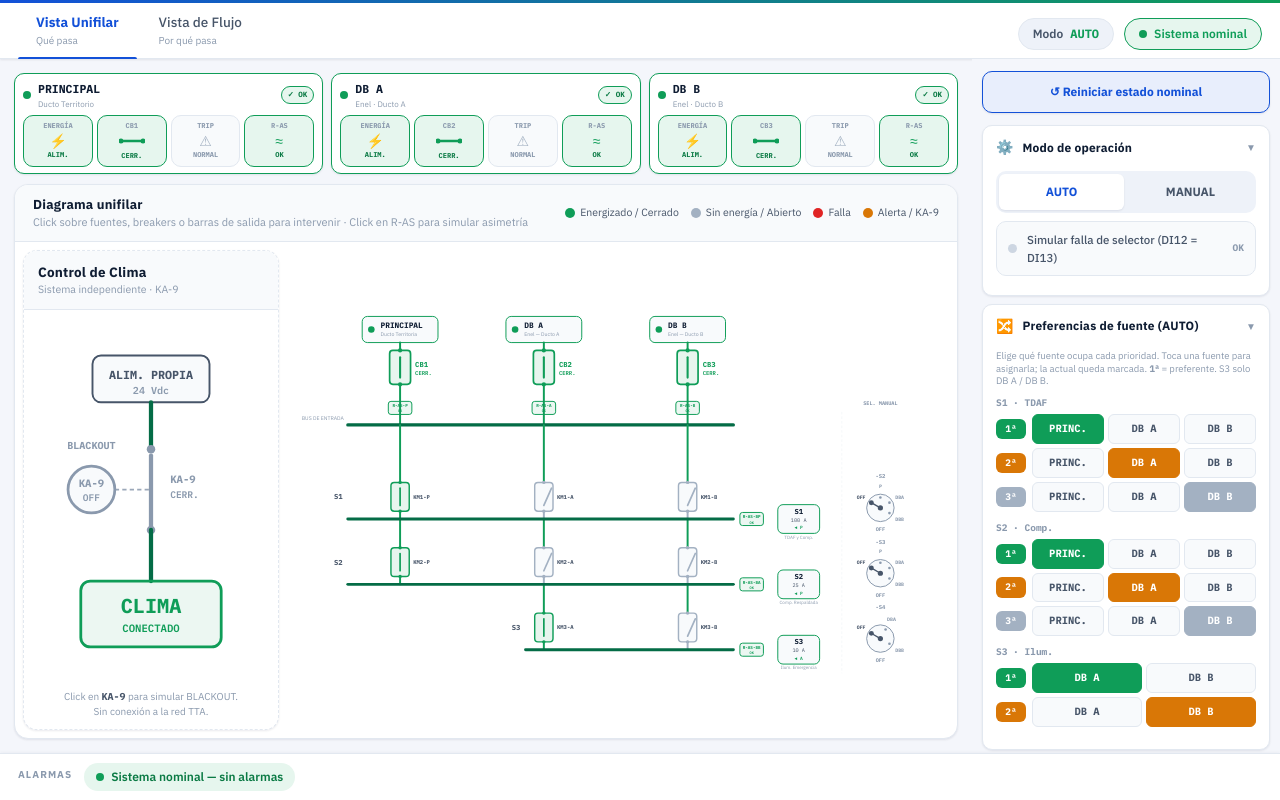
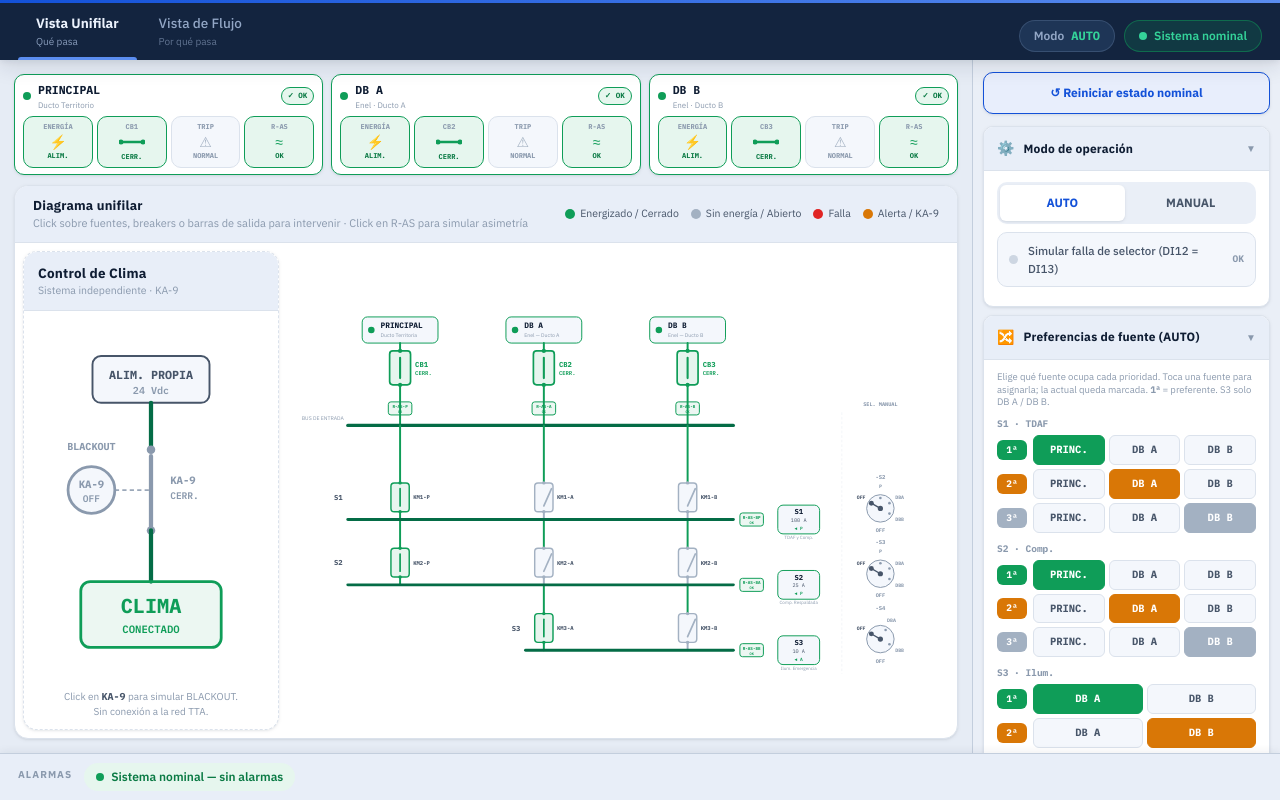
Before and after one commit to NicoBrito/tta-simulator, a React (Vite) app: page / in a window 1280 px wide. Built offline with nearby package versions, Linux system fonts and the light colour scheme.

Commit message:
patos prompt

```diff
--- a/src/components/AlarmPanel/AlarmPanel.tsx
+++ b/src/components/AlarmPanel/AlarmPanel.tsx
@@ -17,8 +17,8 @@ export default function AlarmPanel() {
 
   return (
     <footer style={{
-      flexShrink: 0, background: 'var(--bg-surface)', borderTop: '1px solid var(--border)',
-      boxShadow: '0 -1px 3px rgba(15,29,51,0.04)',
+      flexShrink: 0, background: 'var(--bg-header)', borderTop: '1px solid var(--border-strong)',
+      boxShadow: '0 -2px 8px rgba(15,29,51,0.06)',
     }}>
       <div style={{ display: 'flex', alignItems: 'flex-start', gap: 12, padding: '9px 18px' }}>
         <span style={{
--- a/src/components/ControlPanel/ControlPanel.tsx
+++ b/src/components/ControlPanel/ControlPanel.tsx
@@ -32,7 +32,9 @@ function Section({ title, icon, badge, defaultOpen = true, children }: {
     }}>
       <button type="button" onClick={() => setOpen((o) => !o)} style={{
         width: '100%', display: 'flex', alignItems: 'center', gap: 9,
-        padding: '11px 13px', border: 'none', background: 'transparent',
+        padding: '11px 13px', border: 'none',
+        background: 'var(--bg-header)',
+        borderBottom: open ? '1px solid var(--border)' : 'none',
         cursor: 'pointer', textAlign: 'left',
       }}>
         <span style={{ fontSize: 14 }}>{icon}</span>
@@ -53,7 +55,7 @@ function Section({ title, icon, badge, defaultOpen = true, children }: {
         {open && (
           <motion.div initial={{ height: 0, opacity: 0 }} animate={{ height: 'auto', opacity: 1 }}
             exit={{ height: 0, opacity: 0 }} transition={{ duration: 0.2 }} style={{ overflow: 'hidden' }}>
-            <div style={{ padding: '2px 13px 13px' }}>{children}</div>
+            <div style={{ padding: '11px 13px 13px' }}>{children}</div>
           </motion.div>
         )}
       </AnimatePresence>
@@ -147,7 +149,8 @@ export default function ControlPanel() {
   return (
     <aside className="tta-scroll" style={{
       width: 308, flexShrink: 0, height: '100%', overflowY: 'auto',
-      padding: '12px 10px', background: 'var(--bg-app)',
+      padding: '12px 10px', background: 'var(--bg-subtle)',
+      borderLeft: '1px solid var(--border-strong)',
     }}>
       {/* ── RESET ── */}
       <button type="button" onClick={reset} style={{
--- a/src/components/Navbar/Navbar.tsx
+++ b/src/components/Navbar/Navbar.tsx
@@ -5,6 +5,12 @@ const TABS: { id: ActiveTab; label: string; hint: string }[] = [
   { id: 'unifilar', label: 'Vista Unifilar', hint: 'Qué pasa' },
   { id: 'flujo', label: 'Vista de Flujo', hint: 'Por qué pasa' },
 ]
+
+// Acentos legibles sobre el chrome navy
+const BRAND_LIGHT = '#5b8def'
+const GREEN_LIGHT = '#34d399'
+const RED_LIGHT = '#f87171'
+const AMBER_LIGHT = '#fbbf24'
 
 export default function Navbar() {
   const activeTab = useSimulatorStore((s) => s.activeTab)
@@ -14,17 +20,18 @@ export default function Navbar() {
   const alarmCount = useSimulatorStore((s) => s.derived.alarms.length)
 
   const ok = alarmCount === 0
-  const statusColor = ok ? 'var(--energized)' : 'var(--fault)'
+  const statusColor = ok ? GREEN_LIGHT : RED_LIGHT
 
   return (
     <header style={{
-      background: 'var(--bg-surface)',
-      borderBottom: '1px solid var(--border)',
-      boxShadow: 'var(--shadow-sm)',
+      background: 'var(--ink)',
+      boxShadow: 'var(--shadow-md)',
       flexShrink: 0,
+      position: 'relative',
+      zIndex: 20,
     }}>
-      {/* Acento superior */}
-      <div style={{ height: 3, background: 'linear-gradient(90deg, var(--brand), var(--energized))' }} />
+      {/* Acento superior de marca (sin verde, reservado para "energizado") */}
+      <div style={{ height: 3, background: `linear-gradient(90deg, var(--brand), ${BRAND_LIGHT})` }} />
 
       {/* Fila única: tabs + estado */}
       <div style={{ display: 'flex', alignItems: 'flex-end', gap: 4, padding: '0 18px' }}>
@@ -34,19 +41,19 @@ export default function Navbar() {
             <button key={t.id} type="button" onClick={() => setActiveTab(t.id)}
               style={{
                 position: 'relative', border: 'none', background: 'transparent',
-                padding: '9px 18px 10px', cursor: 'pointer',
+                padding: '10px 18px 11px', cursor: 'pointer',
                 display: 'flex', flexDirection: 'column', alignItems: 'flex-start', gap: 1,
               }}>
               <span style={{
                 fontSize: 13.5, fontWeight: active ? 700 : 500,
-                color: active ? 'var(--brand)' : 'var(--text-secondary)',
+                color: active ? 'var(--on-ink)' : 'var(--on-ink-muted)',
                 transition: 'color 0.18s',
               }}>{t.label}</span>
-              <span style={{ fontSize: 10, color: 'var(--text-muted)' }}>{t.hint}</span>
+              <span style={{ fontSize: 10, color: 'var(--on-ink-muted)', opacity: active ? 0.9 : 0.6 }}>{t.hint}</span>
               <span style={{
-                position: 'absolute', left: 0, right: 0, bottom: -1, height: 2.5,
-                borderRadius: '2px 2px 0 0',
-                background: active ? 'var(--brand)' : 'transparent',
+                position: 'absolute', left: 0, right: 0, bottom: 0, height: 3,
+                borderRadius: '3px 3px 0 0',
+                background: active ? BRAND_LIGHT : 'transparent',
                 transition: 'background 0.18s',
               }} />
             </button>
@@ -54,12 +61,12 @@ export default function Navbar() {
         })}
 
         {/* Estado a la derecha */}
-        <div style={{ marginLeft: 'auto', display: 'flex', alignItems: 'center', gap: 10, paddingBottom: 8 }}>
+        <div style={{ marginLeft: 'auto', display: 'flex', alignItems: 'center', gap: 9, paddingBottom: 8 }}>
           {ka9 && (
             <span style={{
               display: 'inline-flex', alignItems: 'center', gap: 6,
-              padding: '5px 12px', borderRadius: 'var(--r-pill)', fontSize: 11.5, fontWeight: 600,
-              background: 'var(--warn-tint)', color: 'var(--warn)', border: '1px solid var(--warn)',
+              padding: '5px 12px', borderRadius: 'var(--r-pill)', fontSize: 11.5, fontWeight: 700,
+              background: 'rgba(217,119,6,0.18)', color: AMBER_LIGHT, border: '1px solid rgba(217,119,6,0.5)',
               fontFamily: 'var(--font-mono)',
             }}>
               ● KA-9 ACTIVO
@@ -68,19 +75,19 @@ export default function Navbar() {
           <span style={{
             display: 'inline-flex', alignItems: 'center', gap: 7,
             padding: '6px 14px', borderRadius: 'var(--r-pill)', fontSize: 12, fontWeight: 600,
-            background: 'var(--bg-subtle)', color: 'var(--text-secondary)',
-            border: '1px solid var(--border)',
+            background: 'var(--ink-soft)', color: 'var(--on-ink-muted)',
+            border: '1px solid var(--ink-line)',
           }}>
             Modo
-            <strong style={{ fontFamily: 'var(--font-mono)', color: mode === 'AUTO' ? 'var(--energized)' : 'var(--warn)' }}>
+            <strong style={{ fontFamily: 'var(--font-mono)', color: mode === 'AUTO' ? GREEN_LIGHT : AMBER_LIGHT }}>
               {mode === 'FALLA_SELECTOR' ? 'FALLA SEL.' : mode}
             </strong>
           </span>
           <span style={{
             display: 'inline-flex', alignItems: 'center', gap: 7,
             padding: '6px 14px', borderRadius: 'var(--r-pill)', fontSize: 12, fontWeight: 600,
-            background: ok ? 'var(--energized-tint)' : 'var(--fault-tint)',
-            color: statusColor, border: `1px solid ${statusColor}`,
+            background: ok ? 'rgba(15,157,88,0.18)' : 'rgba(224,36,36,0.18)',
+            color: statusColor, border: `1px solid ${ok ? 'rgba(15,157,88,0.5)' : 'rgba(224,36,36,0.55)'}`,
           }}>
             <span style={{ width: 8, height: 8, borderRadius: '50%', background: statusColor }}
               className={ok ? undefined : 'tta-fault-blink'} />
--- a/src/components/SingleLineDiagram/SingleLineDiagram.tsx
+++ b/src/components/SingleLineDiagram/SingleLineDiagram.tsx
@@ -13,6 +13,7 @@ const C_FAULT   = 'var(--fault)'
 const C_WARN    = 'var(--warn)'
 const C_SURFACE = 'var(--bg-surface)'
 const C_INSET   = 'var(--bg-inset)'
+const C_HEADER  = 'var(--bg-header)'
 const C_TEXT    = 'var(--text-primary)'
 const C_MUTED   = 'var(--text-muted)'
 const C_SEC     = 'var(--text-secondary)'
@@ -206,7 +207,7 @@ export default function SingleLineDiagram() {
       {/* Encabezado */}
       <div style={{
         display: 'flex', alignItems: 'center', justifyContent: 'space-between',
-        padding: '10px 18px', borderBottom: `1px solid ${C_BORDER}`, background: C_INSET, flexShrink: 0,
+        padding: '10px 18px', borderBottom: `1px solid ${C_BORDER}`, background: C_HEADER, flexShrink: 0,
       }}>
         <div>
           <div style={{ fontSize: 13, fontWeight: 700, color: C_TEXT, letterSpacing: 0.2 }}>Diagrama unifilar</div>
@@ -414,7 +415,7 @@ function Ka9Module() {
       boxShadow: 'var(--shadow-sm)', overflow: 'hidden',
     }}>
       {/* Encabezado del subsistema */}
-      <div style={{ padding: '11px 14px', borderBottom: `1px solid ${C_BORDER}`, background: C_INSET, flexShrink: 0 }}>
+      <div style={{ padding: '11px 14px', borderBottom: `1px solid ${C_BORDER}`, background: C_HEADER, flexShrink: 0 }}>
         <div style={{ fontSize: 13.5, fontWeight: 700, color: C_TEXT, letterSpacing: 0.2 }}>Control de Clima</div>
         <div style={{ fontSize: 10.5, color: C_MUTED }}>Sistema independiente · KA-9</div>
       </div>
--- a/src/styles/tokens.css
+++ b/src/styles/tokens.css
@@ -3,16 +3,25 @@
   --font-sans: 'IBM Plex Sans', system-ui, sans-serif;
   --font-mono: 'IBM Plex Mono', ui-monospace, monospace;
 
-  /* ── Superficies (tema claro industrial) ── */
-  --bg-app: #f4f6fb;          /* canvas general, off-white frío */
-  --bg-surface: #ffffff;      /* tarjetas, paneles, SVG */
-  --bg-subtle: #eef2f9;       /* zonas hundidas / secciones */
-  --bg-inset: #f8fafc;        /* fondo de inputs */
+  /* ── Superficies (tema claro industrial) ──
+     Jerarquía de profundidad: ink (chrome) → header → surface (cuerpo) → app (lienzo) */
+  --bg-app: #e6ecf5;          /* canvas general, gris-azulado frío (más profundo → las tarjetas resaltan) */
+  --bg-surface: #ffffff;      /* cuerpo de tarjetas, paneles, SVG */
+  --bg-header: #e8eef8;       /* encabezados de tarjeta/sección (tinte slate, claramente distinto del cuerpo blanco) */
+  --bg-subtle: #eaeff7;       /* zonas hundidas / segmentos */
+  --bg-inset: #f4f7fc;        /* fondo de inputs/chips */
+
+  /* ── Chrome oscuro (navbar / barras superiores) ── */
+  --ink: #13243f;             /* navy del chrome superior */
+  --ink-soft: #1e3556;        /* superficies secundarias sobre el chrome */
+  --ink-line: rgba(148, 173, 209, 0.22); /* divisores sobre el chrome */
+  --on-ink: #eaf1fc;          /* texto principal sobre chrome */
+  --on-ink-muted: #93a7c6;    /* texto secundario sobre chrome */
 
   /* ── Bordes ── */
-  --border: #e2e8f0;
-  --border-strong: #cbd5e1;
-  --border-soft: #eef2f7;
+  --border: #dbe2ec;
+  --border-strong: #c3cedd;
+  --border-soft: #e9eef5;
 
   /* ── Texto ── */
   --text-primary: #0f1d33;
@@ -44,11 +53,11 @@
   --warn-glow: rgba(217, 119, 6, 0.2);
   --warn-tint: #fdf3e6;
 
-  /* ── Sombras ── */
-  --shadow-sm: 0 1px 2px rgba(15, 29, 51, 0.05), 0 1px 3px rgba(15, 29, 51, 0.04);
-  --shadow-md: 0 2px 4px rgba(15, 29, 51, 0.05), 0 6px 16px rgba(15, 29, 51, 0.08);
-  --shadow-lg: 0 8px 30px rgba(15, 29, 51, 0.12);
-  --shadow-brand: 0 4px 14px rgba(19, 81, 216, 0.25);
+  /* ── Sombras (un poco más marcadas → más sensación de elevación) ── */
+  --shadow-sm: 0 1px 2px rgba(15, 29, 51, 0.06), 0 1px 4px rgba(15, 29, 51, 0.06);
+  --shadow-md: 0 2px 6px rgba(15, 29, 51, 0.07), 0 8px 20px rgba(15, 29, 51, 0.10);
+  --shadow-lg: 0 10px 34px rgba(15, 29, 51, 0.16);
+  --shadow-brand: 0 4px 14px rgba(19, 81, 216, 0.28);
 
   /* ── Radios ── */
   --r-sm: 6px;
```
